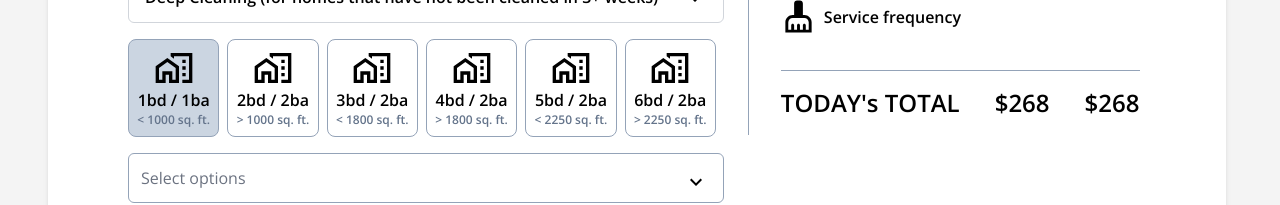
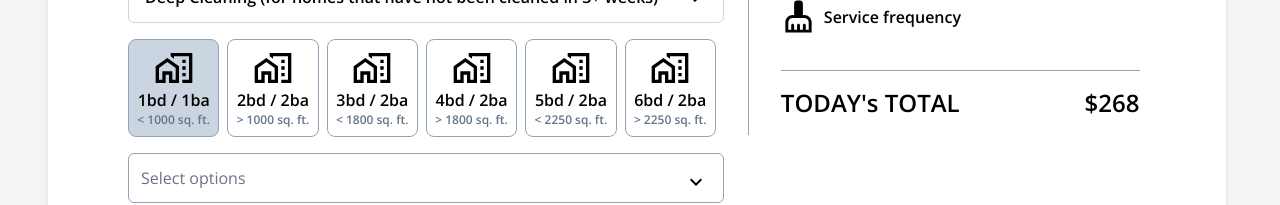
Before and after one commit to amankashyap004/form-traverse, a React (Vite) app: page / in a window 1280 px wide. Both pictures are taken after a click on the element "BOOKING CLEANING". Shown: the part 293-498 px from the top of the page. Built offline with nearby package versions, Linux system fonts and the light colour scheme.

Commit message:
refactor calculate total price

```diff
--- a/src/components/TotalPrice.jsx
+++ b/src/components/TotalPrice.jsx
@@ -25,27 +25,34 @@ const TotalPrice = ({ totalPriceOfSelectedMultiOptions }) => {
 
    const calculateTotalPrice = () => {
       let total = totalPrice();
-      if (selectedServiceFrequencyOffer === "20%") {
-         total = total * 0.8;
-      } else if (selectedServiceFrequencyOffer === "15%") {
-         total = total * 0.85;
-      } else if (selectedServiceFrequencyOffer === "10%") {
-         total = total * 0.9;
-      } else if (selectedServiceFrequencyOffer === "2.5%") {
-         total = total * 0.975;
-      } else if (selectedServiceFrequencyOffer === "$5") {
-         total = total - 5;
-      } else {
-         total = total;
+      if (selectedServiceFrequencyOffer !== "") {
+         let discountType = selectedServiceFrequencyOffer.includes("%") ? "PERCENT" : "DIRECT";
+         let discountValue = 0;
+         if (discountType === "PERCENT") {
+            discountValue = selectedServiceFrequencyOffer.replace("%", "");
+            discountValue = parseFloat(discountValue);
+            total = total - (total * discountValue) / 100;
+         } else if (discountType === "DIRECT") {
+            discountValue = selectedServiceFrequencyOffer.replace("$", "");
+            discountValue = parseFloat(discountValue);
+            total = total - discountValue;
+         }
+         return Math.round(total);
       }
-      return total;
    };
 
    return (
-      <div className="flex justify-between items-center py-4 border-t border-slate-400 bottom-1 w-full">
-         <span className="text-2xl font-black">TODAY's TOTAL</span>
-         <span className="text-2xl font-black">${totalPrice()}</span>
-         <span className="text-2xl font-black">${calculateTotalPrice()}</span>
+      <div className="flex justify-between items-center flex-col py-4 border-t border-slate-400 bottom-1 w-full">
+         <div className="flex justify-between items-center w-full">
+            <span className="text-2xl font-black">TODAY's TOTAL</span>
+            <span className="text-2xl font-black">${totalPrice()}</span>
+         </div>
+         {calculateTotalPrice() && (
+            <div className="flex justify-between items-center w-full mt-2">
+               <span className="text-2xl font-black">Price After 1st Clean</span>
+               <span className="text-2xl font-black">${calculateTotalPrice()}</span>
+            </div>
+         )}
       </div>
    );
 };
```
